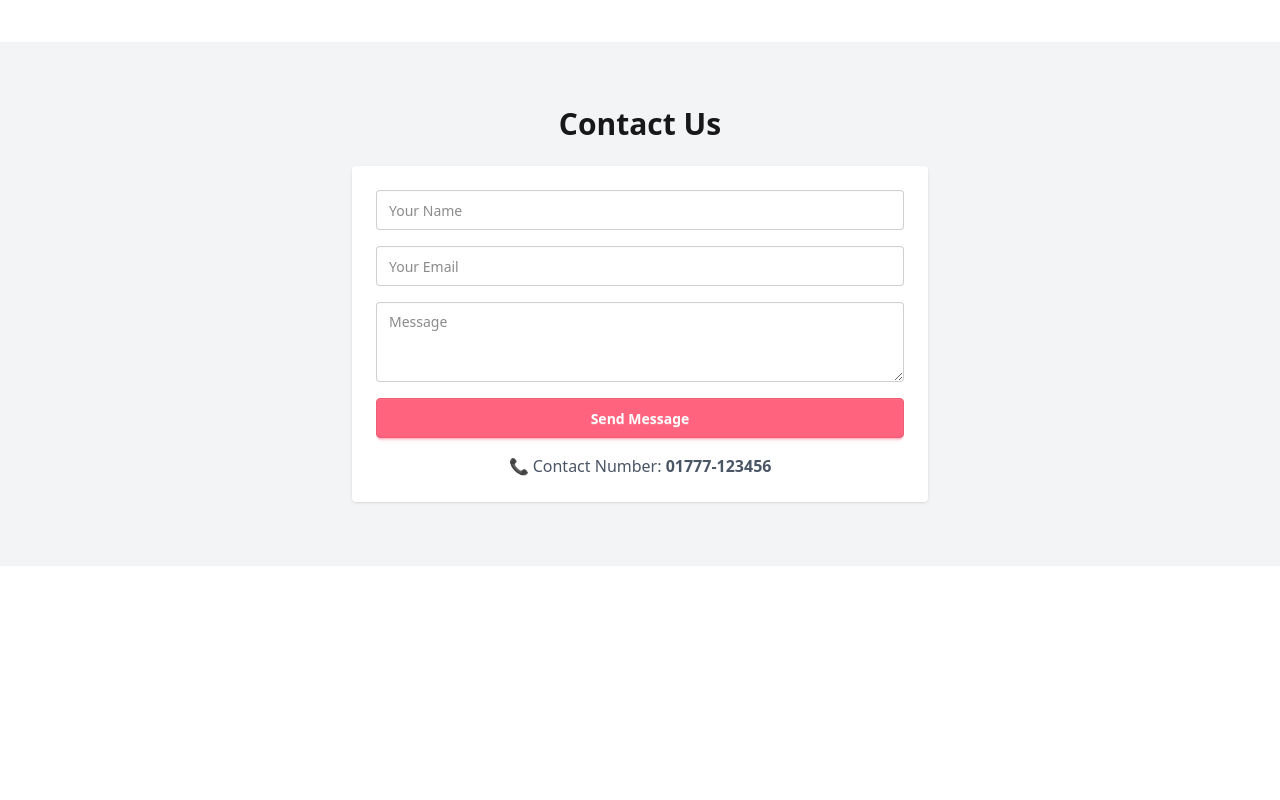
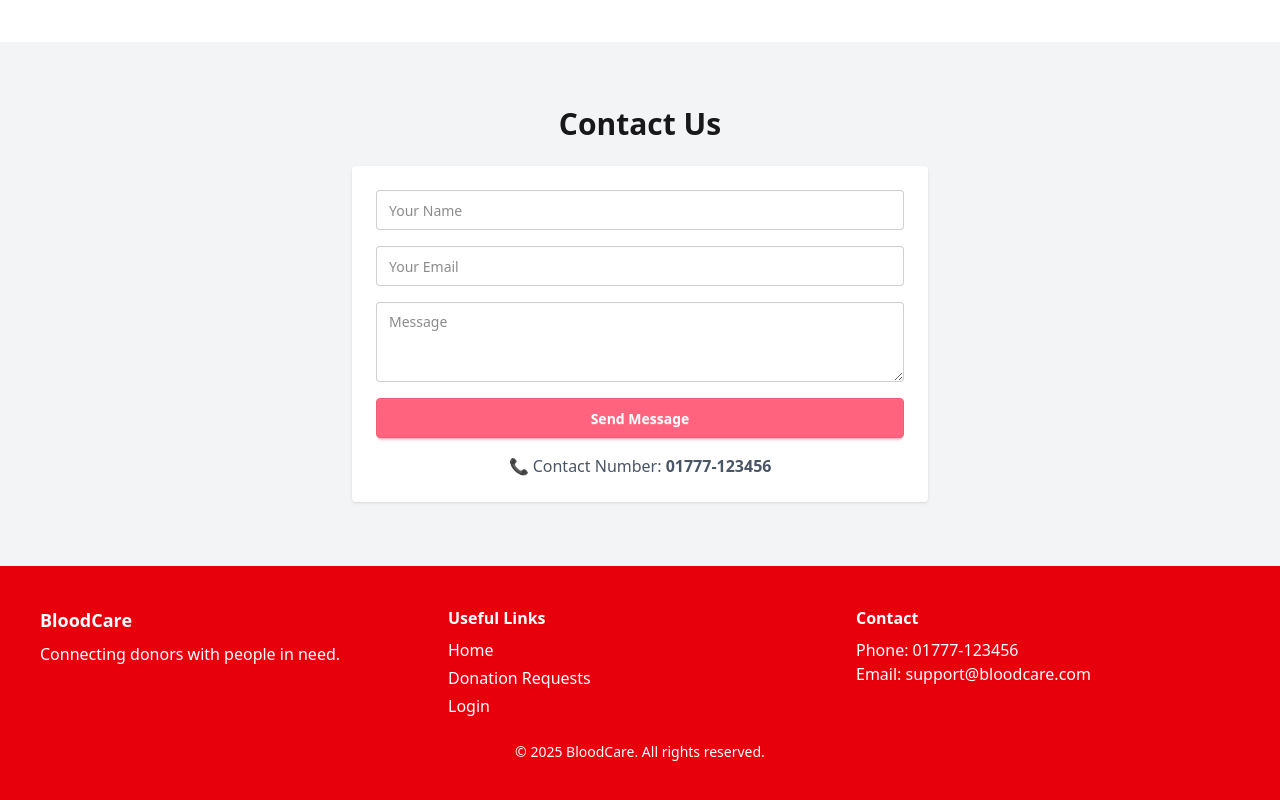
Before and after one commit to readwanul390/bloodDonation-frontside, a React (Vite) app: page / in a window 1280 px wide. Shown: the part 650-1450 px from the top of the page. Before the commit the page ends 1216 px from the top, so only its background shows below. Built offline with nearby package versions, Linux system fonts and the light colour scheme; no server answers.

Commit message:
add footer portion

```diff
--- a/src/MainLayout/MainLayout.jsx
+++ b/src/MainLayout/MainLayout.jsx
@@ -1,12 +1,14 @@
 import React from 'react';
 import { Outlet } from 'react-router';
 import Navbar from '../components/Navbar';
+import Footer from '../components/footer';
 
 function MainLayout() {
   return (
     <div>
       <Navbar/>
       <Outlet />
+      <Footer/>
     </div>
   );
 }
--- /dev/null
+++ b/src/components/footer.jsx
@@ -0,0 +1,35 @@
+import { Link } from "react-router-dom";
+
+const Footer = () => {
+  return (
+    <footer className="bg-red-600 text-white p-10">
+      <div className="grid md:grid-cols-3 gap-6">
+        <div>
+          <h3 className="font-bold text-lg mb-2">BloodCare</h3>
+          <p>Connecting donors with people in need.</p>
+        </div>
+
+        <div>
+          <h4 className="font-semibold mb-2">Useful Links</h4>
+          <ul className="space-y-1">
+            <li><Link to="/">Home</Link></li>
+            <li><Link to="/donation-requests">Donation Requests</Link></li>
+            <li><Link to="/login">Login</Link></li>
+          </ul>
+        </div>
+
+        <div>
+          <h4 className="font-semibold mb-2">Contact</h4>
+          <p>Phone: 01777-123456</p>
+          <p>Email: support@bloodcare.com</p>
+        </div>
+      </div>
+
+      <p className="text-center mt-6 text-sm">
+        © {new Date().getFullYear()} BloodCare. All rights reserved.
+      </p>
+    </footer>
+  );
+};
+
+export default Footer;
```
